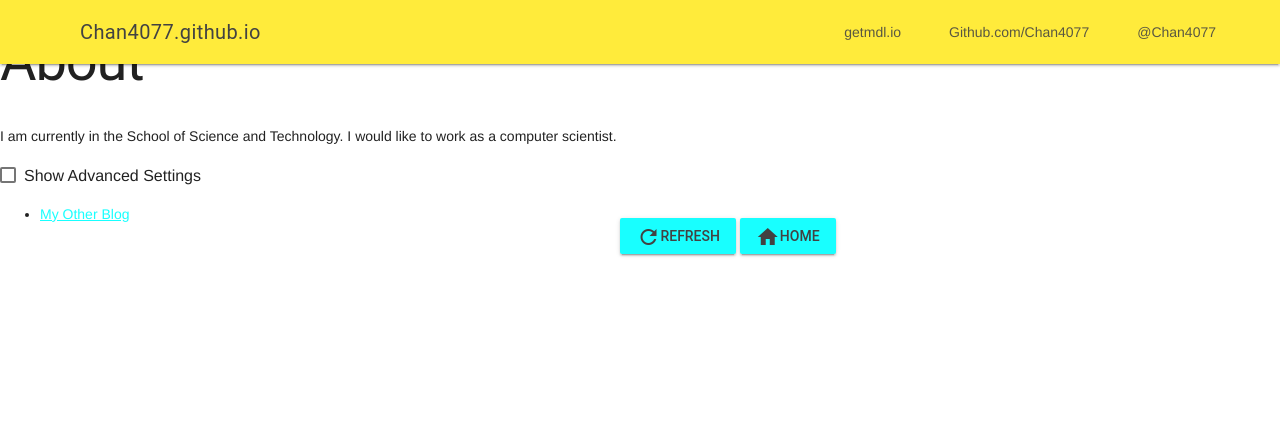
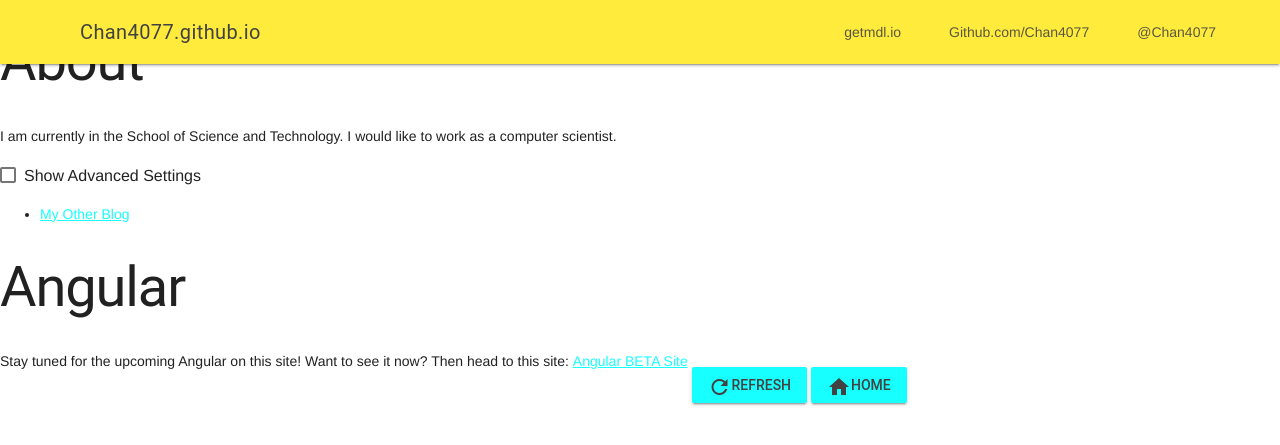
Before and after one commit to EdricChan03/edricchan03.github.io, a Jekyll site: the page built from about/index.html, in a window 1280 px wide. Shown: the top 445 px of the page. Built offline with Jekyll 4.4.1, drawn with Linux system fonts in a browser that asks for light colours; nearby versions of some CDN libraries.

Commit message:
Add more text

```diff
--- a/404.html
+++ b/404.html
@@ -21,6 +21,7 @@ permalink: /404.html
     <md-button onclick="goBack()" class="md-raised md-primary">Go Back</md-button>
     <h4>Or...</h4>
     <md-button href="https://chan4077.github.io" class="md-raised md-primary">Go Home</md-button>
+    <md-button href="https://chan4077.github.io/about/#angular" class="md-raised md-warn">About This Page</md-button>
     <h6>Made With Angular</h6>
 </body>
 </html>
--- a/about/index.html
+++ b/about/index.html
@@ -2,6 +2,8 @@
 layout: default
 title: About Edric Chan
 ---
+<html>
+	<body>
 		<div class="about">
 			<h1>About</h1>
 			<p>I am currently in the School of Science and Technology. I would like to work as a computer scientist.</p>
@@ -13,3 +15,9 @@ title: About Edric Chan
 				<li><a href="https://chanziyangedric.blogspot.com">My Other Blog</a></li>
 				</ul>
 		</div>
+		<div id="angular">
+			<h1>Angular</h1>
+			<p>Stay tuned for the upcoming Angular on this site! Want to see it now? Then head to this site: <a href="https://chan4077.github.io/angular/test.html">Angular BETA Site</a></p>
+		</div>
+		</body>
+</html>
```
